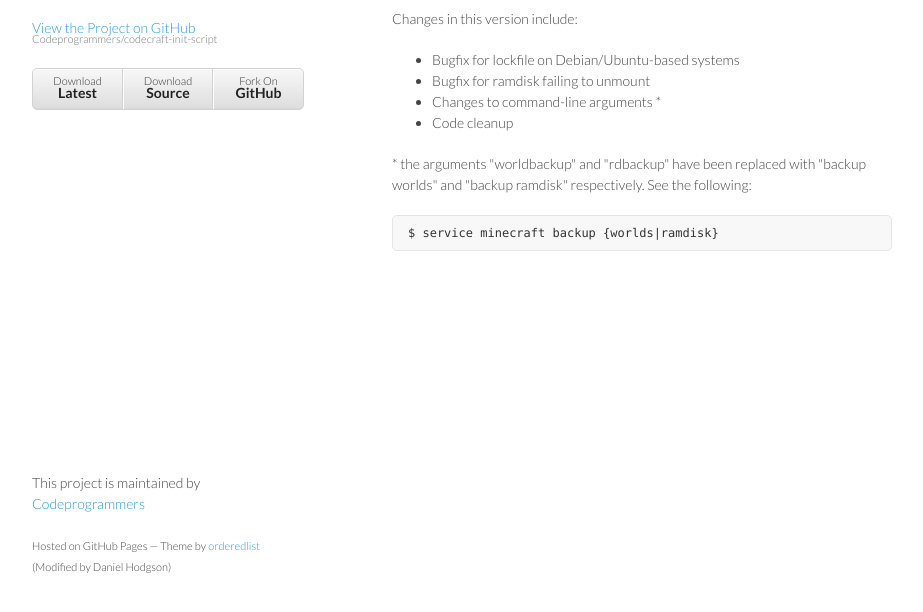
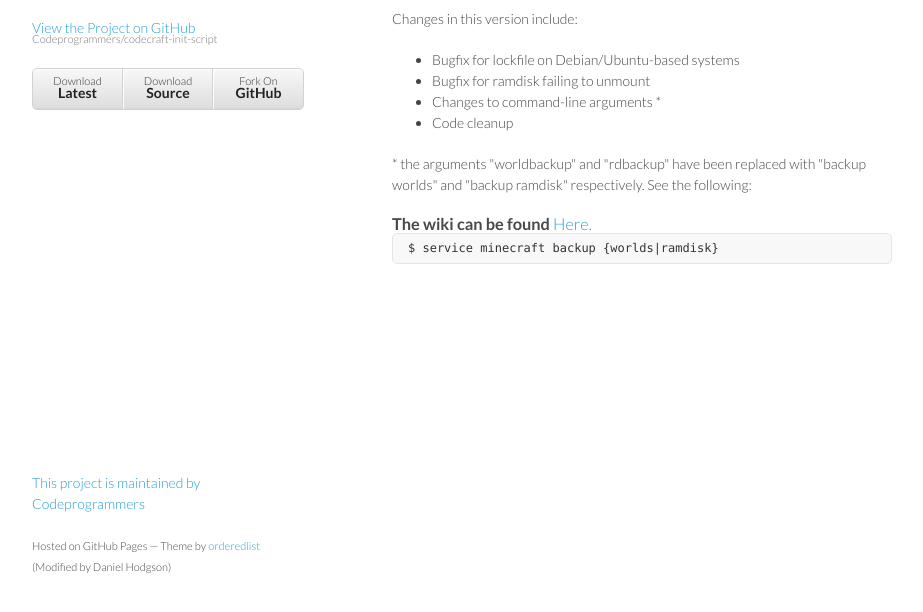
Before and after one commit to Codeprogrammers/codecraft-init-script, a plain HTML site: page index.html in a window 1280 px wide. Shown: the part 154-766 px from the top of the page, without its empty margins (178-1101 px from the left). Drawn offline with Linux system fonts and the light colour scheme.

Commit message:
Added a link to the wiki

```diff
--- a/index.html
+++ b/index.html
@@ -40,6 +40,8 @@
 
 <p>* the arguments "worldbackup" and "rdbackup" have been replaced with "backup worlds" and "backup ramdisk" respectively. See the following:</p>
 
+<h3>The wiki can be found <a href="https://github.com/Codeprogrammers/codecraft-init-script/wiki">Here<a>.
+
 <pre><code>$ service minecraft backup {worlds|ramdisk}
 </code></pre>
 
```
